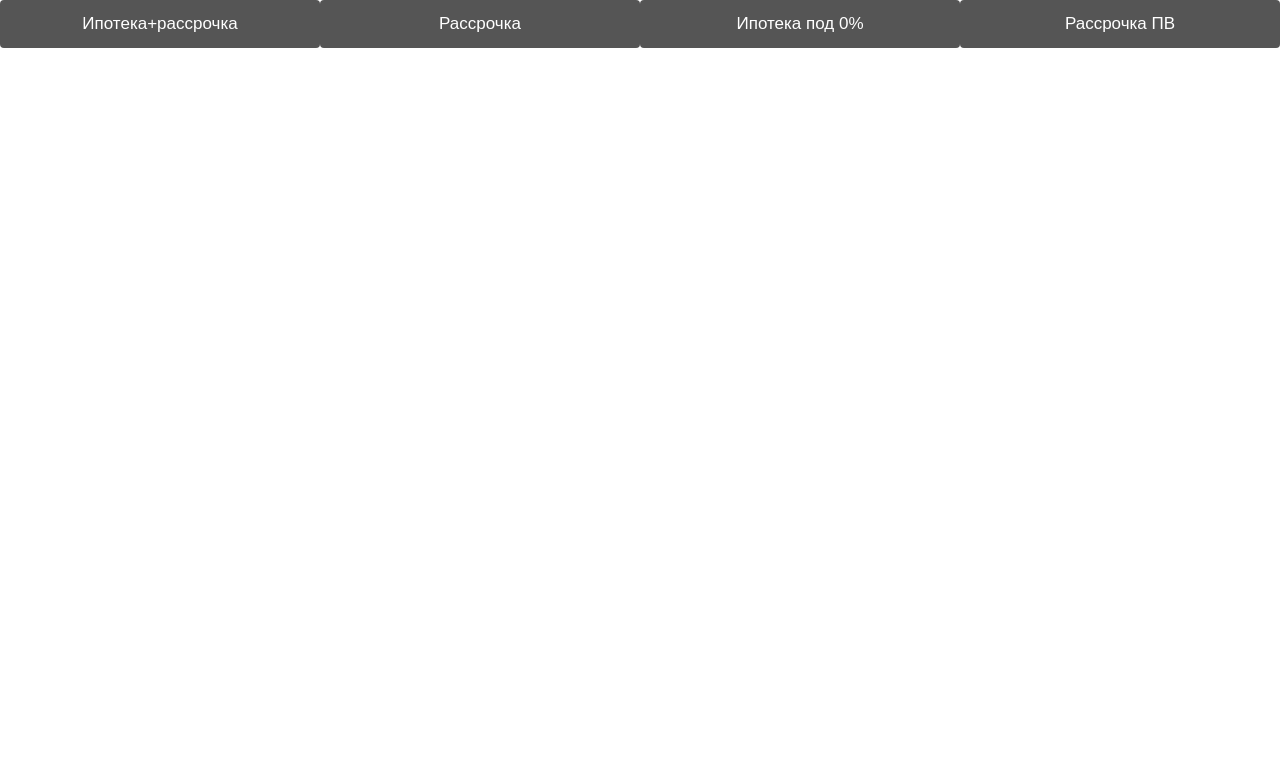
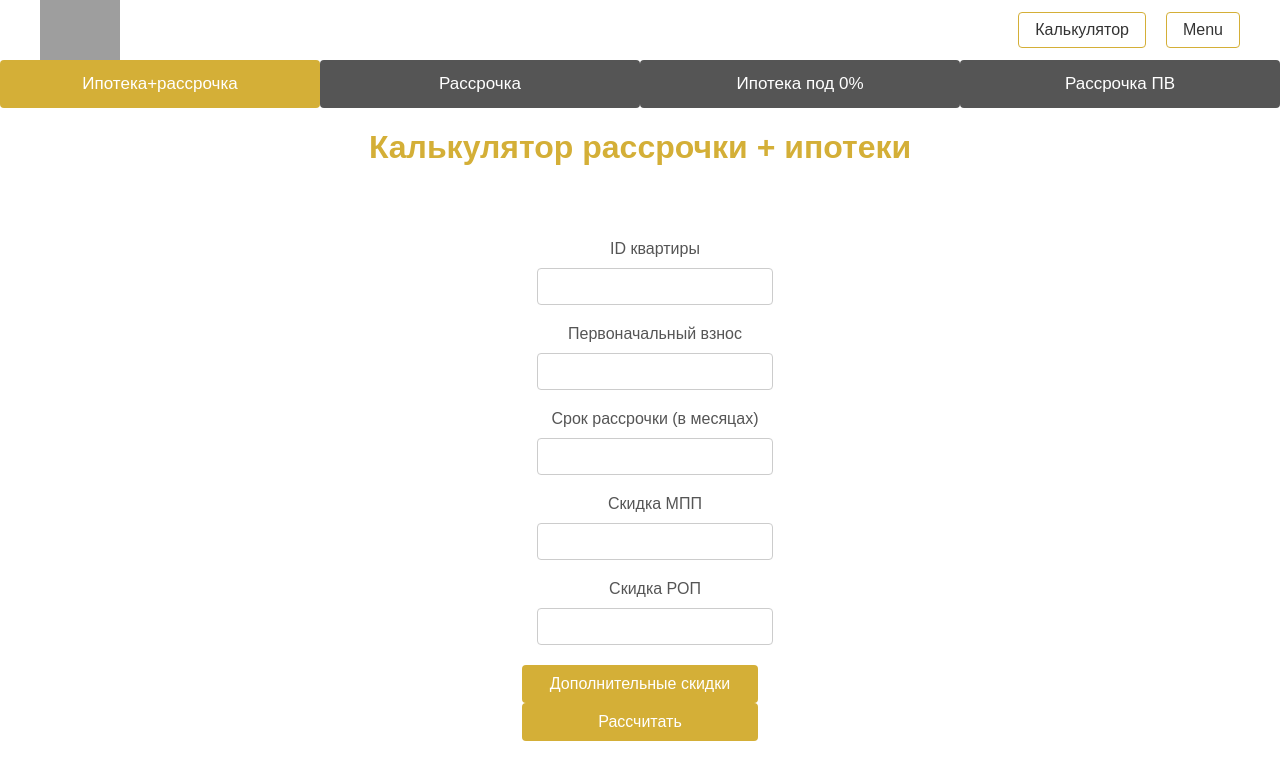
Before and after one commit to ghuz-code-repo/calculators-service, a Flask app: template templates/main.html in a window 1280 px wide. Shown: the top 760 px of the page. Run offline with Flask 3, Linux system fonts and the light colour scheme; the template is opened without the code that fills it: most values are stand-ins (such as "Sample title", 1, 10 or a date in 2020); grey boxes are pictures that could not be loaded.

Commit message:
Header added need to fix all toggle buttons

```diff
--- a/routes.py
+++ b/routes.py
@@ -2,7 +2,8 @@ import os
 from flask import render_template, redirect, url_for, flash, request, session, Blueprint, jsonify
 from models import db, User, Bank, Object, Apartment
 import math
-from datetime import datetime, time
+from datetime import datetime
+import time
 from models import CalculationHistory
 from pytz import timezone
 import logging
@@ -347,7 +348,7 @@ def main():
     installment_periods = db.session.query(Bank.installment_period).distinct().all()
     interest_rates = db.session.query(Bank.interest_rate).distinct().all()
     cashback_value = request.args.get('cashback_value')
-    return render_template('main.html', installment_periods=installment_periods, interest_rates=interest_rates, cashback_value=cashback_value, login_data=user.role)
+    return render_template('main.html', installment_periods=installment_periods, interest_rates=interest_rates, cashback_value=cashback_value, login_data=user.role, current_user=user)
 
 @bp_routes.route('/admin', methods=['GET', 'POST'])
 def admin():
@@ -601,6 +602,7 @@ def calculate_rassrochka():
 
     current_date_time = time.strftime("%Y-%m-%d %H:%M:%S")
     booking_fee=3000000
+    current_user = get_current_user()
     return render_template('result.html',
                            apartment=apartment_dict,
                            down_payment=f"{down_payment:,}".replace(",", " "),
@@ -622,8 +624,9 @@ def calculate_rassrochka():
                            final_price_per_sqm=f"{final_price_per_sqm:,}".replace(",", " "),
                            booking_fee=f"{booking_fee:,}".replace(",", " "),  # Передача переменной в шаблон
                            math=math,
-                           users_name=session['user_name'],
-                           current_date_time=current_date_time)
+                           users_name=current_user.full_name,
+                           current_date_time=current_date_time,
+                           current_user = current_user)
 
 def allowed_file(filename):
     return '.' in filename and \
--- a/static/css/common.css
+++ b/static/css/common.css
@@ -5,6 +5,66 @@
     margin: 0;
     padding: 0;
 } */
+
+.header-container {
+    background-color: #fff;
+    box-shadow: 0 2px 4px rgba(0, 0, 0, 0.1);
+    /* position: fixed; */
+    top: 0;
+    left: 0;
+    right: 0;
+    /* z-index: 1000; */
+    height: 80px;
+}
+
+.header-content {
+    display: flex;
+    justify-content: space-between;
+    align-items: center;
+    max-width: 1200px;
+    margin: 0 auto;
+    padding: 0 20px;
+    height: 100%;
+}
+
+.header-logo {
+    height: 60px;
+}
+
+.header-logo img {
+    height: 100%;
+}
+
+.header-nav {
+    display: flex;
+    gap: 20px;
+    align-items: center;
+}
+
+.header-nav button {
+    min-width: auto;
+    padding: 8px 16px;
+    background-color: transparent;
+    color: #333;
+    border: 1px solid #d4af37;
+}
+
+.header-nav button:hover {
+    background-color: #d4af37;
+    color: white;
+}
+
+.header-user {
+    display: flex;
+    align-items: center;
+    gap: 15px;
+}
+
+.user-name {
+    color: #666;
+    font-weight: 500;
+}
+
 
 .top-right {
     position: absolute;
--- a/static/js/tabs.js
+++ b/static/js/tabs.js
@@ -1,4 +1,4 @@
-function openPage(pageName, elmnt, color) {
+function openPage(pageName, elmnt) {
   // Hide all elements with class="tabcontent" by default */
   var i, tabcontent, tablinks;
   tabcontent = document.getElementsByClassName("tabcontent");
@@ -16,8 +16,8 @@ function openPage(pageName, elmnt, color) {
   document.getElementById(pageName).style.display = "flex";
 
   // Add the specific color to the button used to open the tab content
-  elmnt.style.backgroundColor = color;
+  elmnt.style.backgroundColor = '#d4af37';
 }
 
 // Get the element with id="defaultOpen" and click on it
-// document.getElementById("defaultOpen").click();
+document.getElementById("defaultOpen").click();
--- a/templates/main.html
+++ b/templates/main.html
@@ -5,6 +5,8 @@
     <link rel="stylesheet" href="/calculators/static/css/common.css">
 </head>
 <body>
+    {% include 'components/header.html' %}
+
     {% with messages = get_flashed_messages(with_categories=true) %}
         {% if messages %}
         <div class="flash-messages">
@@ -16,10 +18,10 @@
     {% endwith %}
     <main>
         <div class="tab_menu">
-            <button class="tablink" onclick="openPage('ipoteka_rassrochka', this, 'red')" id='defaultOpen'>Ипотека+рассрочка</button>
-            <button class="tablink" onclick="openPage('rassrochka', this, 'green')">Рассрочка</button>
-            <button class="tablink" onclick="openPage('ipoteka_zero', this, 'blue')">Ипотека под 0%</button>
-            <button class="tablink" onclick="openPage('rassrochka_pv', this, 'orange')">Рассрочка ПВ</button>
+            <button class="tablink" onclick="openPage('ipoteka_rassrochka', this)" id='defaultOpen'>Ипотека+рассрочка</button>
+            <button class="tablink" onclick="openPage('rassrochka', this)">Рассрочка</button>
+            <button class="tablink" onclick="openPage('ipoteka_zero', this)">Ипотека под 0%</button>
+            <button class="tablink" onclick="openPage('rassrochka_pv', this)">Рассрочка ПВ</button>
         </div>
         <div class="tab_container">
             <div id="ipoteka_rassrochka" class="tabcontent">
```
Also changed, not shown: templates/result.html (added, +140 -0 lines).
